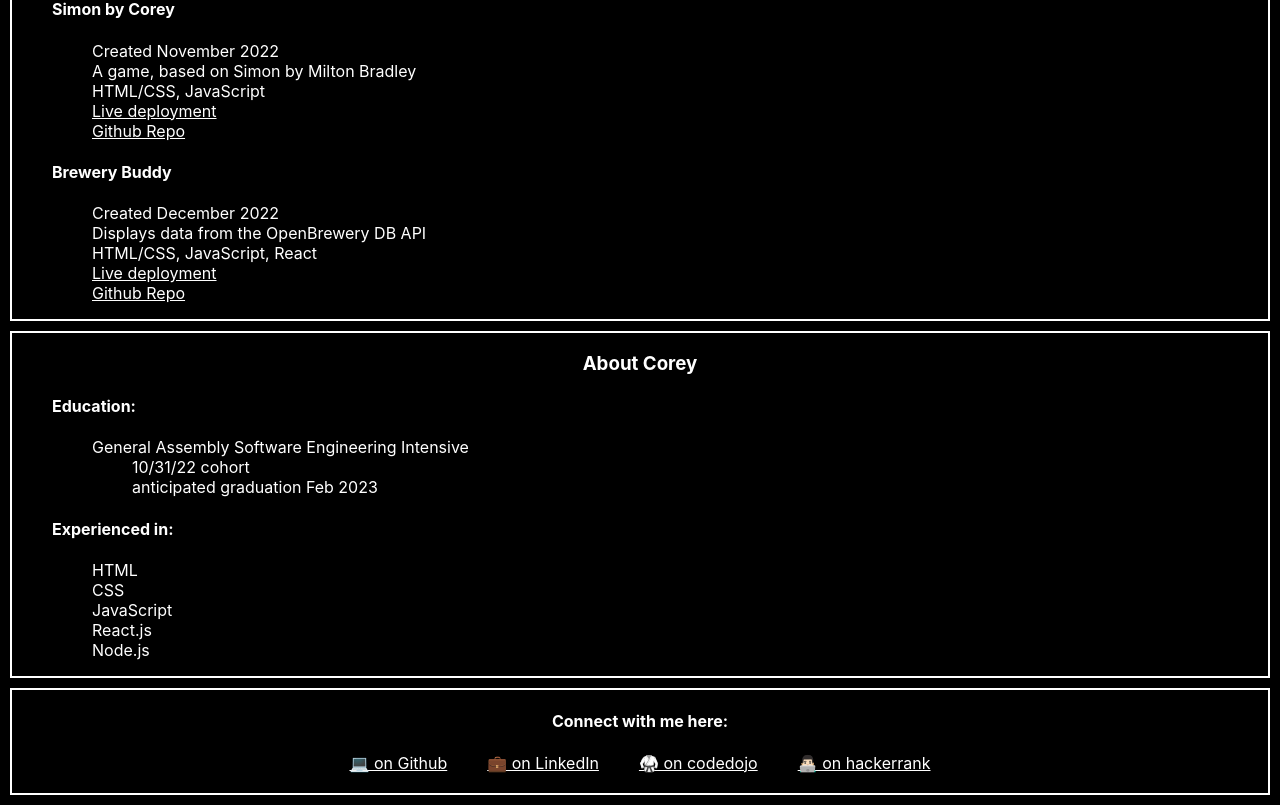
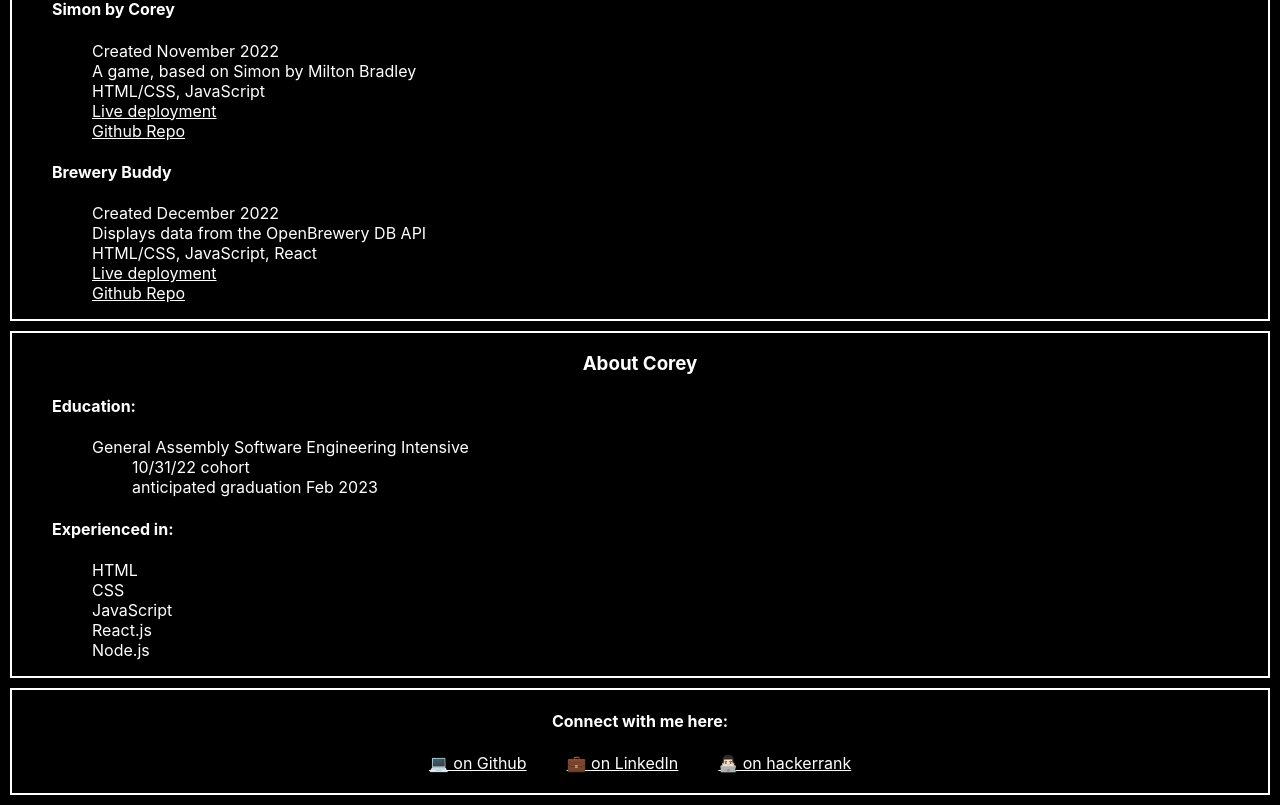
Before and after one commit to coreyloftus/personal-portfolio, a React (Create React App) app: page /contact in a window 1280 px wide. Shown: the part 280-1085 px from the top of the page. Built offline with nearby package versions, Linux system fonts and the light colour scheme.

Commit message:
Link cleanup on Contact page, noticed after deployment

```diff
--- a/src/Contact.js
+++ b/src/Contact.js
@@ -12,13 +12,8 @@
                                 </a>
                                 <a
                                 className="link"
-                                href="https://github.com/coreyloftus" target="_blank" rel="noopener noreferrer">
+                                href="https://www.linkedin.com/in/corey-loftus/" target="_blank" rel="noopener noreferrer">
                                 💼 on LinkedIn
-                                </a>
-                                <a
-                                className="link"
-                                href="https://github.com/coreyloftus" target="_blank" rel="noopener noreferrer">
-                                🥋 on codedojo
                                 </a>
                                 <a
                                 className="link"
```
